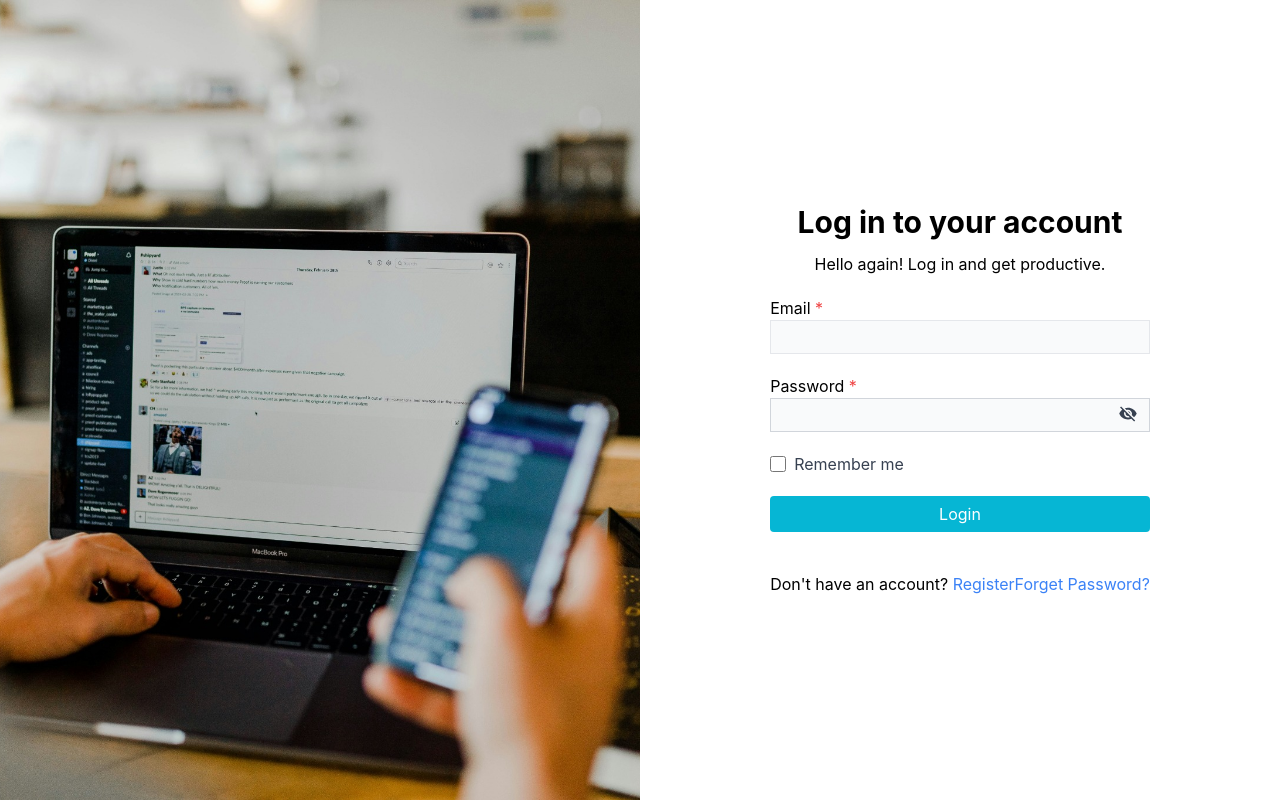
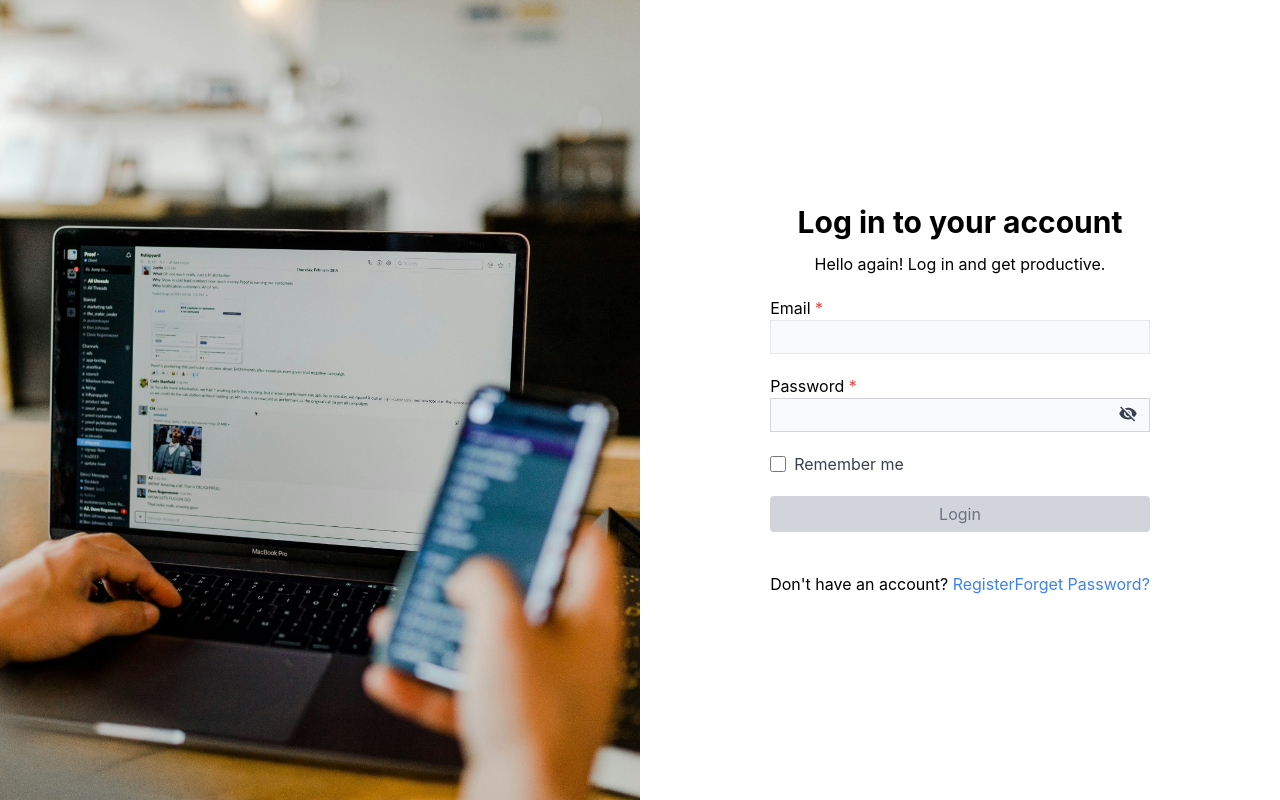
Before and after one commit to Yehia404/Chatting-Application, a React (Create React App) app: page /login in a window 1280 px wide. Built offline with nearby package versions, Linux system fonts and the light colour scheme.

Commit message:
Minor Login Btn Change

```diff
--- a/src/pages/Login.js
+++ b/src/pages/Login.js
@@ -26,10 +26,15 @@ const Login = () => {
   const [isButtonDisabled, setIsButtonDisabled] = useState(true);
 
   useEffect(() => {
-    const emailIsValid = !emailError;
-    const passwordIsValid = !passwordError;
-    setIsButtonDisabled(!emailIsValid || !passwordIsValid);
-  }, [emailError, passwordError]);
+    const emailIsEmpty = email.trim() === "";
+    const passwordIsEmpty = password.trim() === "";
+    const emailIsValid = !emailError && !emailIsEmpty;
+    const passwordIsValid = !passwordError && !passwordIsEmpty;
+
+    setIsButtonDisabled(
+      emailIsEmpty || passwordIsEmpty || !emailIsValid || !passwordIsValid
+    );
+  }, [email, password, emailError, passwordError]);
 
   return (
     <div className="login-container flex flex-col md:flex-row h-full min-h-screen">
```
